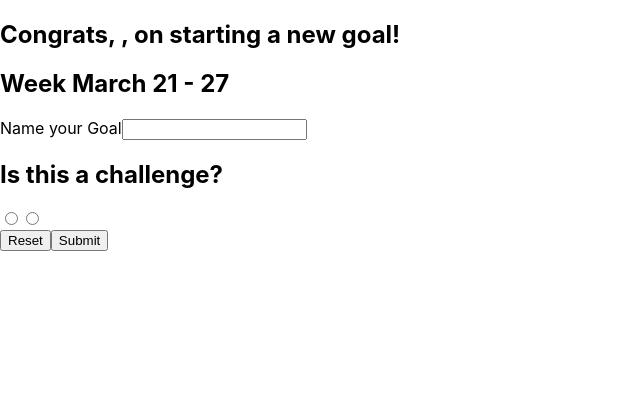
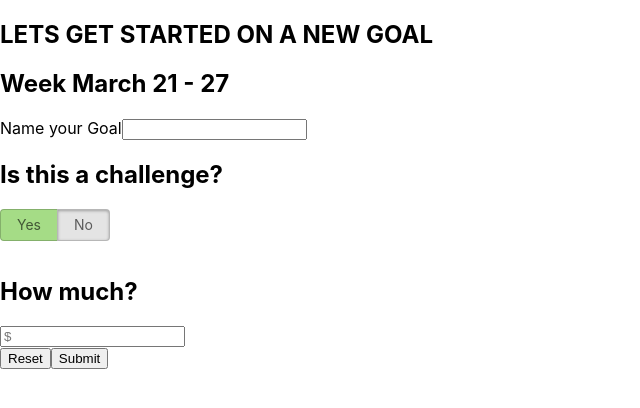
Before and after one commit to Project-Spendr/SPENDER--FE, a React (Create React App) app in the folder spendr/: page / in a window 1280 px wide. Shown: the top 408 px of the page, without its empty margins (0-640 px from the left). Built offline with nearby package versions, Linux system fonts and the light colour scheme.

Commit message:
goal form code created

```diff
--- /dev/null
+++ b/spendr/src/components/Card/GoalCard.css
@@ -0,0 +1,44 @@
+.switch-field {
+  display: flex;
+  margin-bottom: 36px;
+  overflow: hidden;
+}
+
+.switch-field input {
+  position: absolute !important;
+  clip: rect(0, 0, 0, 0);
+  height: 1px;
+  width: 1px;
+  border: 0;
+  overflow: hidden;
+}
+
+.switch-field label {
+  background-color: #e4e4e4;
+  color: rgba(0, 0, 0, 0.6);
+  font-size: 14px;
+  line-height: 1;
+  text-align: center;
+  padding: 8px 16px;
+  margin-right: -1px;
+  border: 1px solid rgba(0, 0, 0, 0.2);
+  box-shadow: inset 0 1px 3px rgba(0, 0, 0, 0.3), 0 1px rgba(255, 255, 255, 0.1);
+  transition: all 0.1s ease-in-out;
+}
+
+.switch-field label:hover {
+  cursor: pointer;
+}
+
+.switch-field input:checked + label {
+  background-color: #a5dc86;
+  box-shadow: none;
+}
+
+.switch-field label:first-of-type {
+  border-radius: 4px 0 0 4px;
+}
+
+.switch-field label:last-of-type {
+  border-radius: 0 4px 4px 0;
+}
--- a/spendr/src/components/Card/GoalCard.js
+++ b/spendr/src/components/Card/GoalCard.js
@@ -1,5 +1,6 @@
 import React, { Component } from 'react'
 import request from 'superagent';
+import './GoalCard.css';
 
 export default class GoalCard extends Component {
 
@@ -44,7 +45,7 @@ export default class GoalCard extends Component {
         <form onSubmit={this.handleSubmit}>
 
           <section>
-          <h1>Congrats, {user}, on starting a new goal!</h1>
+          <h1>LETS GET STARTED ON A NEW GOAL</h1>
           <h2>Week March 21 - 27</h2>
           </section>
 
@@ -55,12 +56,19 @@ export default class GoalCard extends Component {
 
           <section>
             <h1>Is this a challenge?</h1>
-              <input type='radio' id='Yes' name='Challenge'></input>
-              <input type='radio' id='No' name='Challenge'></input>
+
+            <div class="switch-field">
+            <input type="radio" id="radio-one" name="switch-one" value="yes" checked/>
+            <label for="radio-one">Yes</label>
+            <input type="radio" id="radio-two" name="switch-one" value="no" />
+            <label for="radio-two">No</label>
+            </div>
+              <h2>How much?</h2>
+              <input type='number' placeholder='$' name='goalAmount' value={goalAmount} onChange={this.handleAmountChange} min='1'></input>
           </section>
 
 
-        <input type='reset' value="Reset" />
+        <input type='reset'/>
         <input type='submit' onSubmit={this.handleSubmit} value="Submit" />
         </form>
 
```
